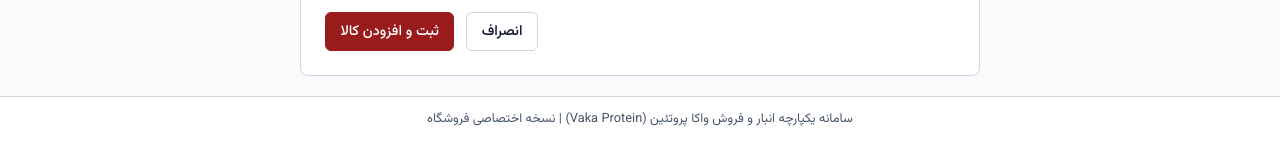
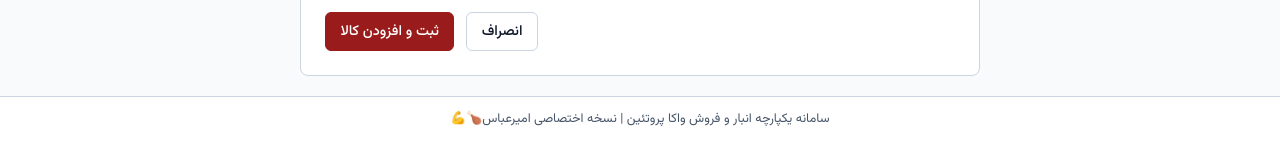
Before and after one commit to Shookomeli/MeatShop, a Django app: page /new/ in a window 1280 px wide. Shown: the part 734-876 px from the top of the page. Run offline with Django 5.2, Linux system fonts and the light colour scheme; data comes from the database, SQL or seed files in the repository.

Commit message:
footer edited

```diff
--- a/templates/base.html
+++ b/templates/base.html
@@ -346,7 +346,7 @@
     </main>
 
     <footer class="footer">
-        سامانه یکپارچه انبار و فروش واکا پروتئین (Vaka Protein) | نسخه اختصاصی فروشگاه
+        سامانه یکپارچه انبار و فروش واکا پروتئین  | نسخه اختصاصی امیرعباس🍗💪
     </footer>
 
     <!-- Global Mouse Wheel Scroll Prevention on numeric/weight inputs -->
```
